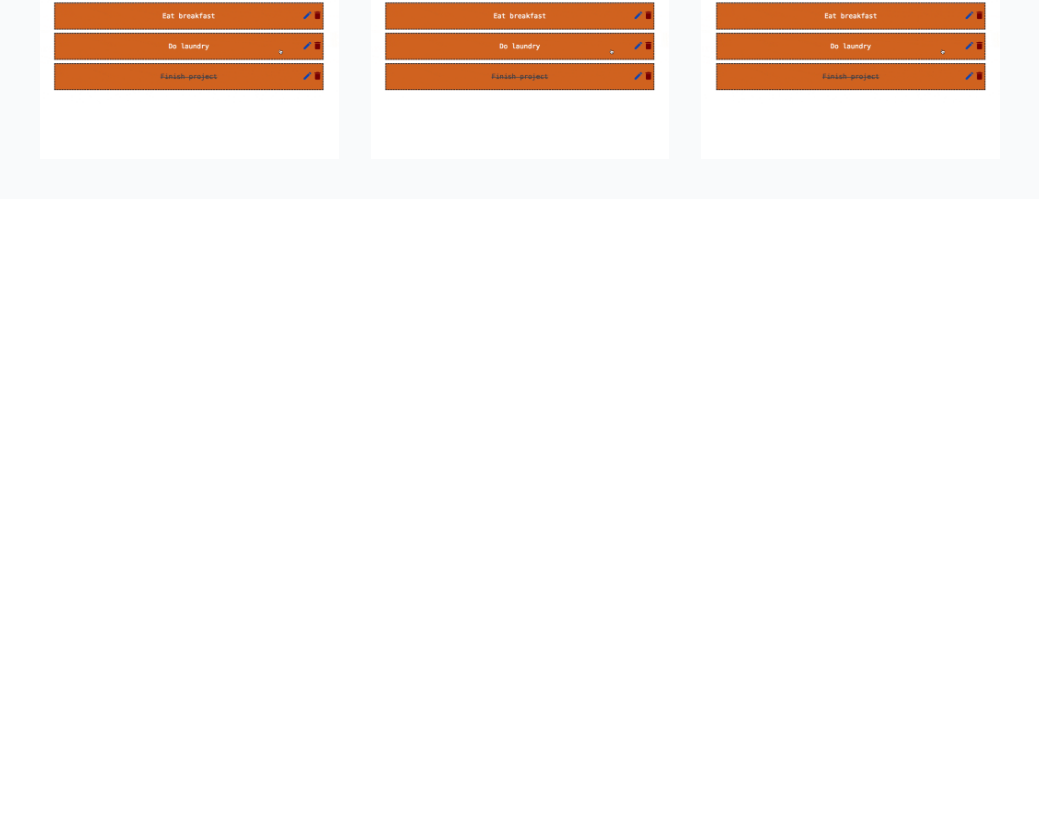
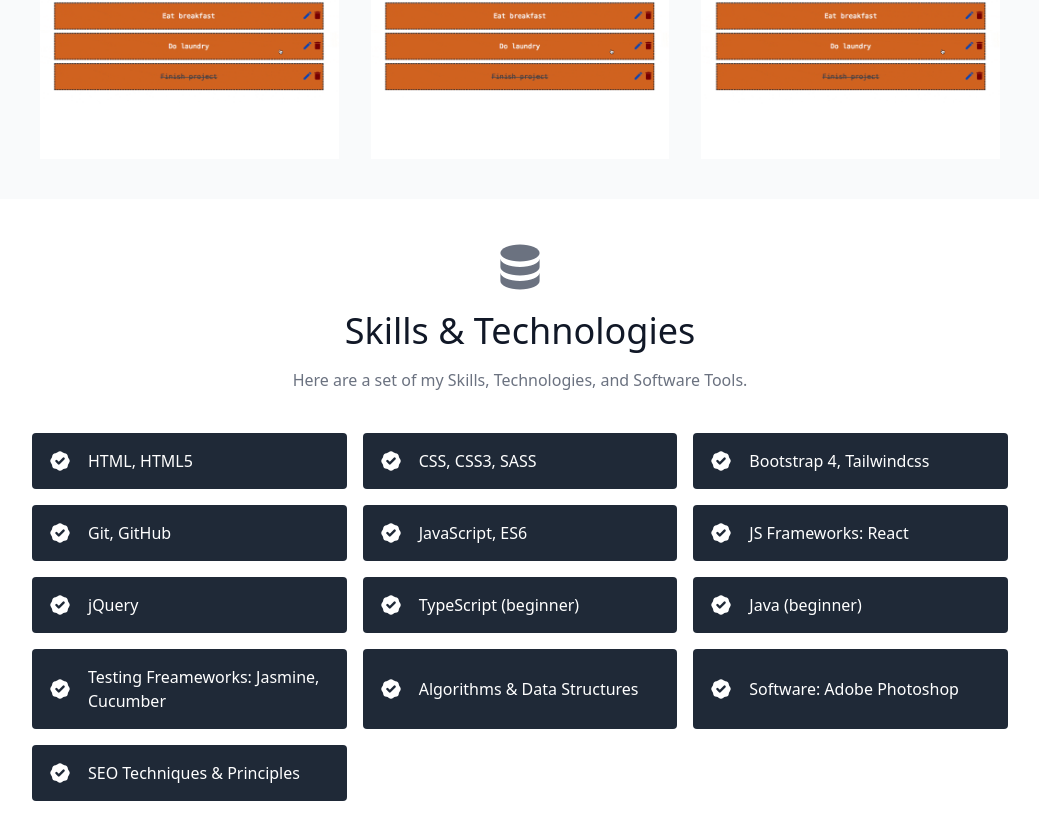
Before and after one commit to pchelka84/portfolio, a React (Create React App) app: page / in a window 1280 px wide. Shown: the part 1144-1983 px from the top of the page, without its empty margins (120-1159 px from the left). Before the commit the page ends 1343 px from the top, so only its background shows below. Built offline with nearby package versions, Linux system fonts and the light colour scheme.

Commit message:
create and add skills section

```diff
--- a/src/App.js
+++ b/src/App.js
@@ -10,6 +10,7 @@ export default function App() {
     <main className='text-gray-500 body-font'>
       <About />
       <Projects />
+      <Skills />
     </main>
   );
 }
--- a/src/components/Skills.js
+++ b/src/components/Skills.js
@@ -1,7 +1,33 @@
+import { BadgeCheckIcon, DatabaseIcon } from "@heroicons/react/solid";
 import React from "react";
+import { skills } from "../data";
 
-const Skills = () => {
-  return;
-};
-
-export default Skills;
+export default function Skills() {
+  return (
+    <section id='skills'>
+      <div className='container px-5 py-10 mx-auto'>
+        <div className='text-center mb-8'>
+          <DatabaseIcon className='w-14 inline-block mb-4' />
+          <h1 className='sm:text-4xl text-3xl font-medium title-font text-gray-900 mb-4'>
+            Skills &amp; Technologies
+          </h1>
+          <p className='text-base leading-relaxed xl:w-2/4 lg:w-3/4 mx-auto'>
+            Here are a set of my Skills, Technologies, and Software Tools.
+          </p>
+        </div>
+        <div className='flex flex-wrap lg:w-4/5 sm:mx-auto sm:mb-2 -mx-2'>
+          {skills.map((skill) => (
+            <div key={skill} className='p-2 sm:w-1/3 w-full'>
+              <div className='bg-gray-800 rounded flex p-4 h-full items-center'>
+                <BadgeCheckIcon className='text-white w-6 h-6 flex-shrink-0 mr-4' />
+                <span className='title-font font-medium text-white'>
+                  {skill}
+                </span>
+              </div>
+            </div>
+          ))}
+        </div>
+      </div>
+    </section>
+  );
+}
--- a/src/data.js
+++ b/src/data.js
@@ -67,10 +67,17 @@ export const testimonials = [
 ];
 
 export const skills = [
-  "JavaScript",
-  "React",
-  "Next.js",
-  "Node",
-  "GraphQL",
-  "Material UI",
+  "HTML, HTML5",
+  "CSS, CSS3, SASS",
+  "Bootstrap 4, Tailwindcss",
+  "Git, GitHub",
+  "JavaScript, ES6",
+  "JS Frameworks: React",
+  "jQuery",
+  "TypeScript (beginner)",
+  "Java (beginner)",
+  "Testing Freameworks: Jasmine, Cucumber",
+  "Algorithms & Data Structures",
+  "Software: Adobe Photoshop",
+  "SEO Techniques & Principles",
 ];
```
